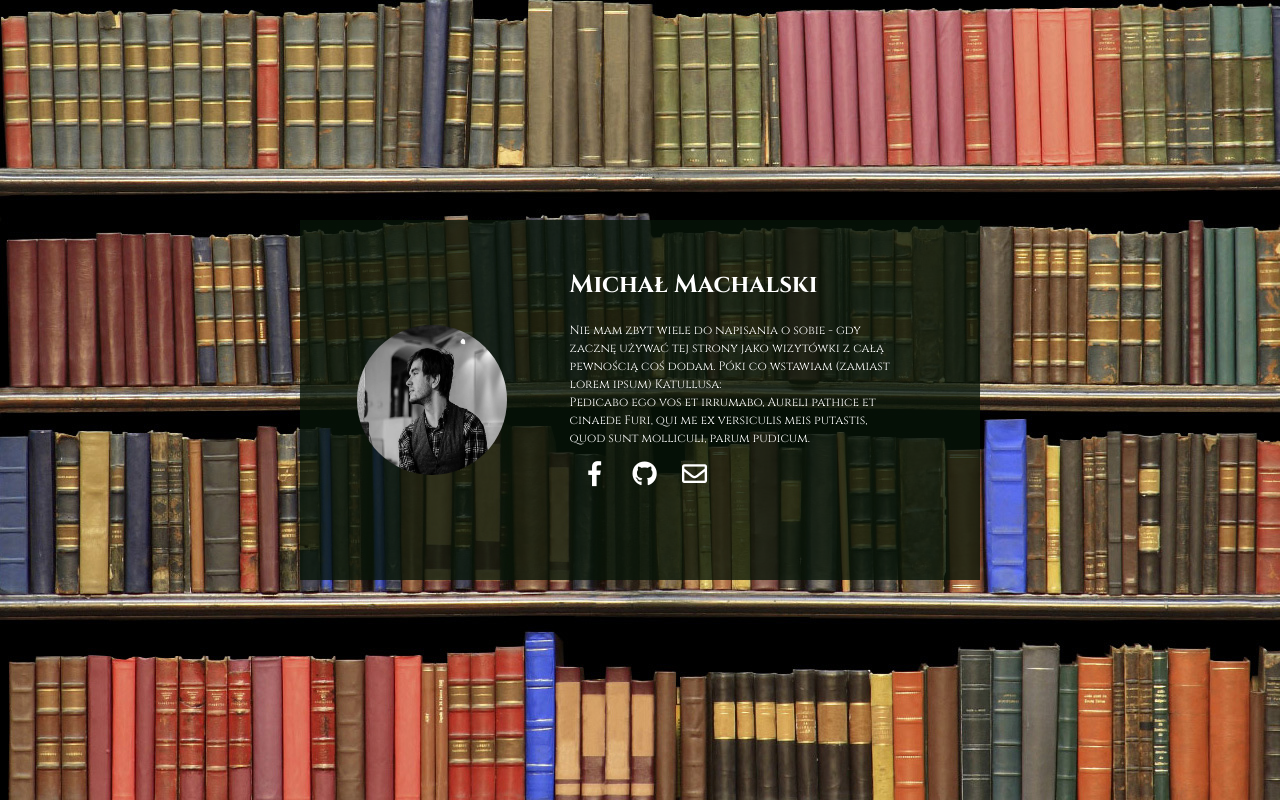
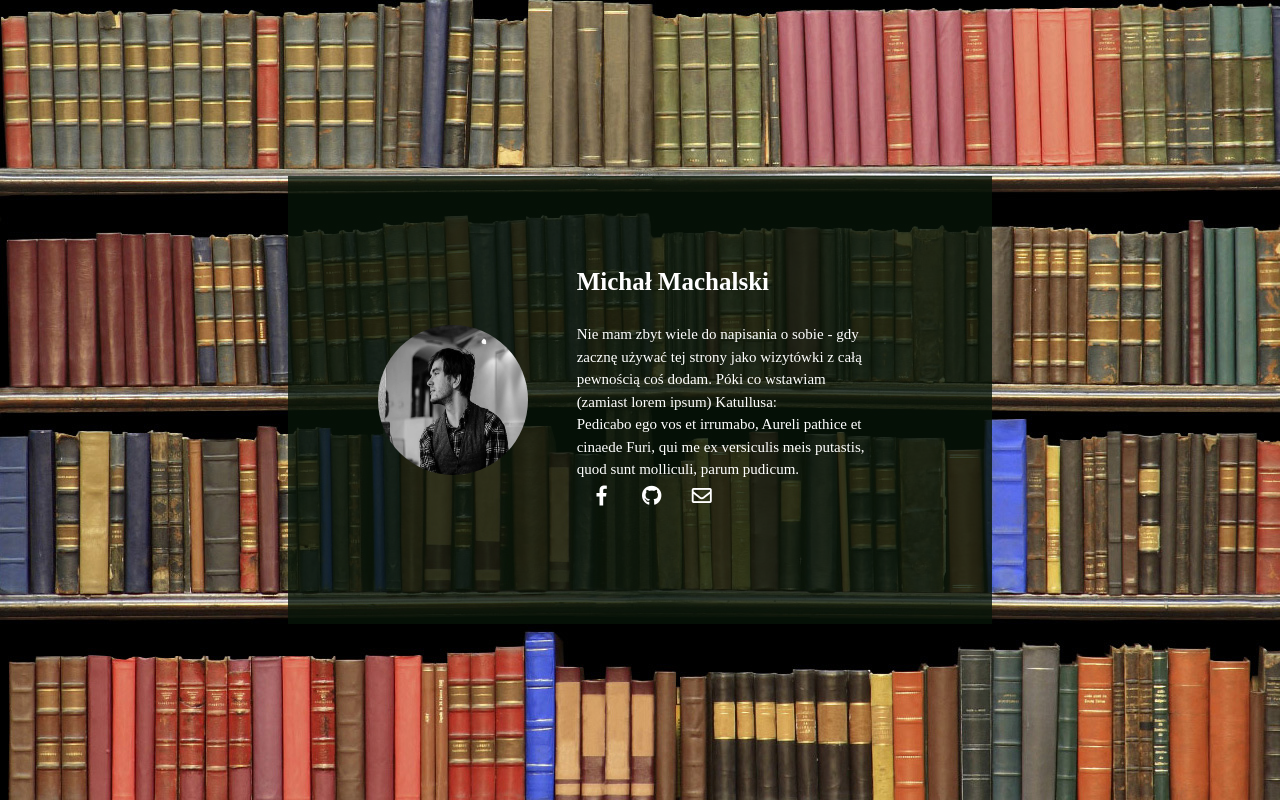
Before and after one commit to MMachalski/projekt1, a plain HTML site: page index.html in a window 1280 px wide. Drawn offline with Linux system fonts and the light colour scheme.

Commit message:
Update style.css

```diff
--- a/style.css
+++ b/style.css
@@ -3,8 +3,8 @@ body {
   margin: 0;
   padding: 0;
   color: #fff;
-  font-family: 'Cinzel', serif;
-  font-size: 12px;
+  font-family: 'Eczar', serif;
+  font-size: 15px;
   font-weight: 400;
   line-height: 1.5;
   background-image: url("background.jpg");
@@ -34,17 +34,16 @@ a {
 .wrapper {
   width: 100vw;
   height: 100vh;
-  background-image: url("background/jpg.");
- display: flex;
+  display: flex;
   align-items: center;
 }
 
 .middle-box {
   margin-left: auto;
   margin-right: auto;
-  width: 50%;
+  width: 45%;
   height: 40%;
-  padding: 20px;
+  padding: 5%;
   background: rgba(7, 21, 8, 0.8)
 }
 
@@ -69,7 +68,7 @@ img {
 
 .content {
   float: left;
-  width: 52%; /* tutaj może lepiej wrócić do setki? */
+  width: 52%;
   height: 92%;
   padding: 4%;
   text-align: left;
@@ -77,19 +76,21 @@ img {
 
 .nav {
   display: flex;
-  margin-top: 5px;
+  height: 40px;
+
 }
 
 .nav-item {
   transition: all 0.3s ease-in-out;
-  padding:5px;
-  width:30px;
-  height: 30px;
-  margin: 5px;
+
+  width:40px;
+  height: 40px;
+  margin-left: 5px;
+  margin-right: 5px;
   display: flex;
   align-items: center;
   justify-content: center;
-  font-size: 25px;
+  font-size: 20px;
 }
 
 .nav-item:hover {
```
